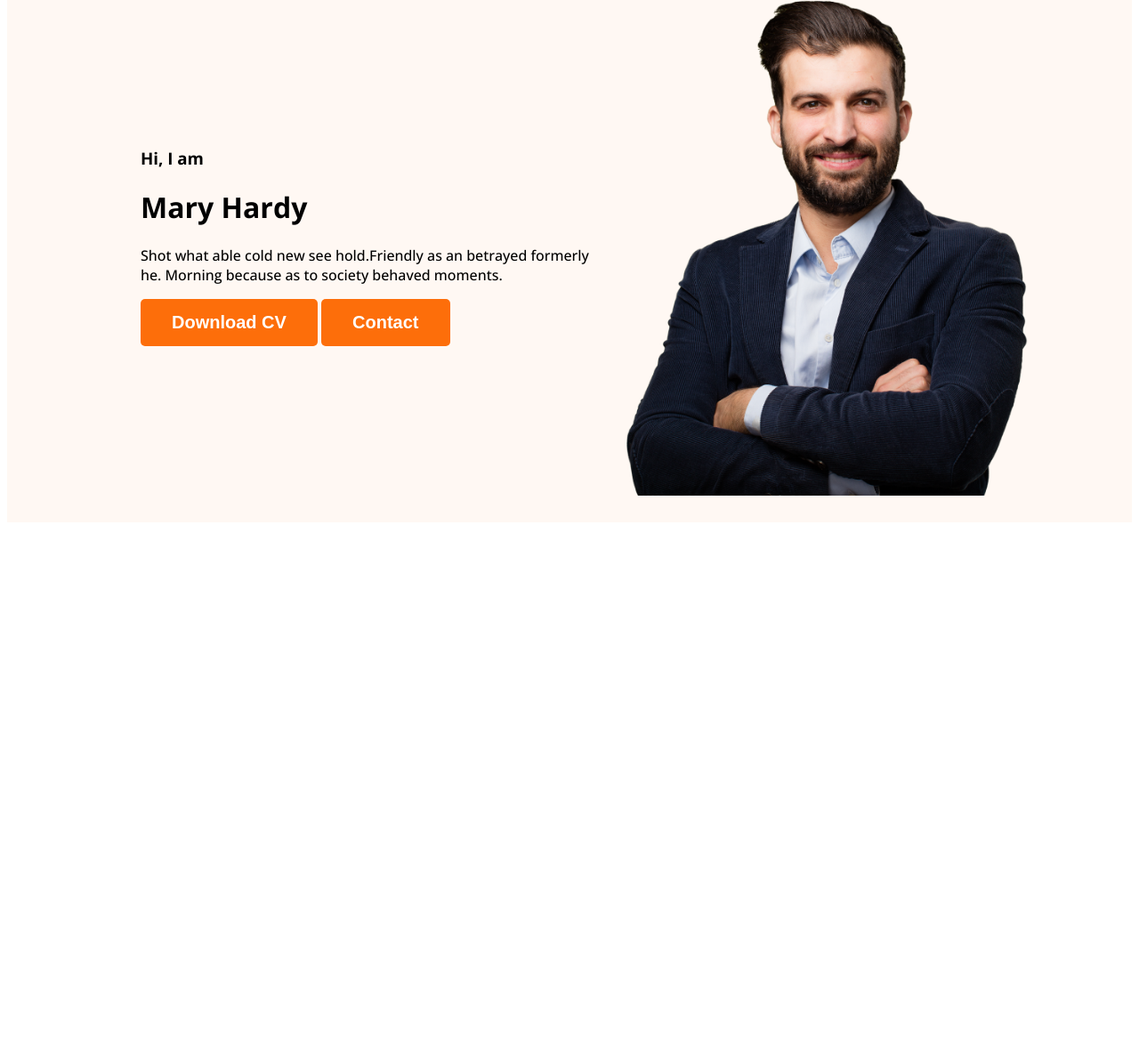
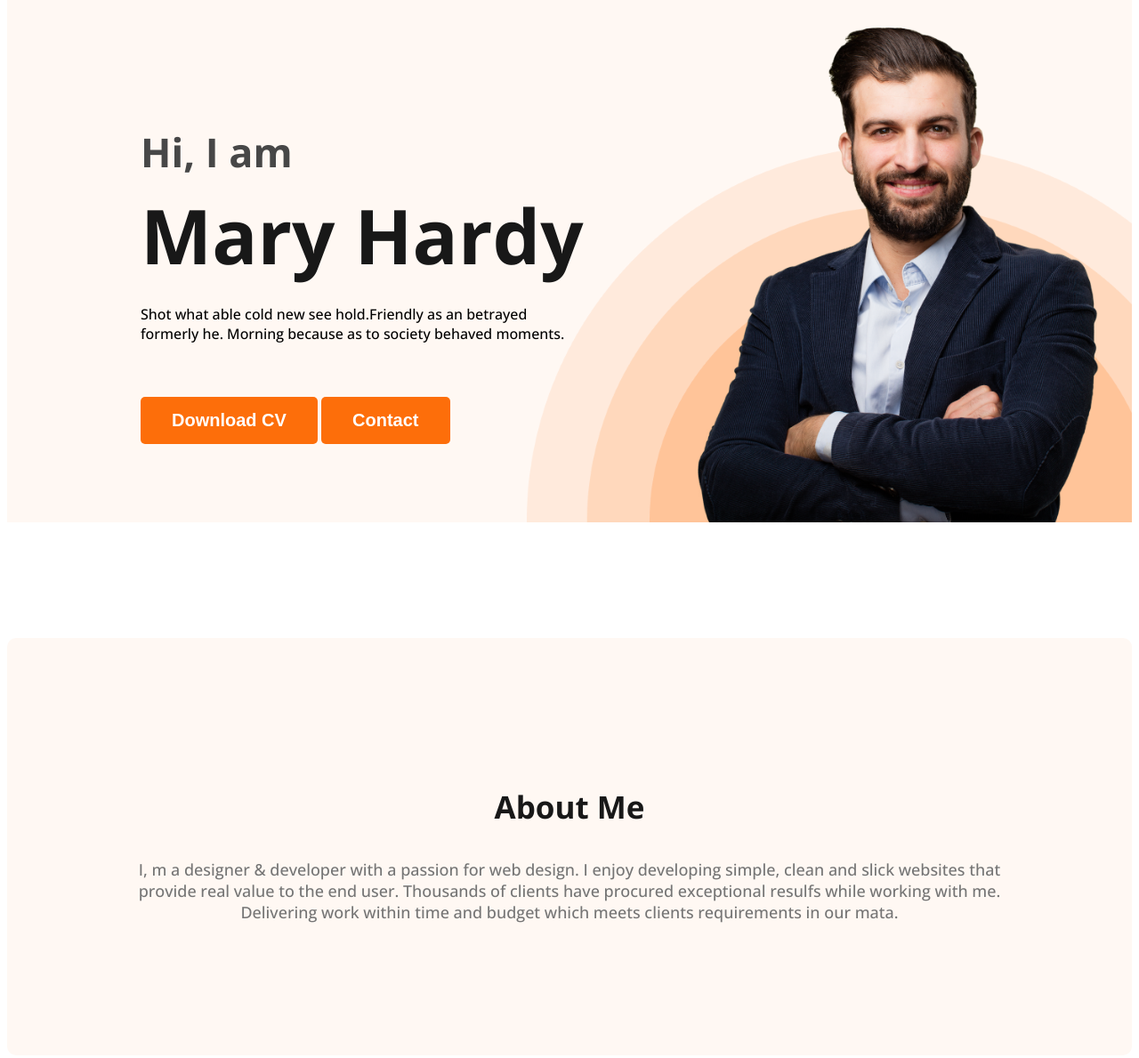
Before and after one commit to jubayer-hossain71/Web_Developer_Portfolio, a plain HTML site: page index.html in a window 1280 px wide. Shown: the part 245-1434 px from the top of the page at 89% size. Before the commit the page ends 840 px from the top, so only its background shows below. Drawn offline with nearby package versions, Linux system fonts and the light colour scheme.

Commit message:
about section created

```diff
--- a/Styles/portfolio.css
+++ b/Styles/portfolio.css
@@ -16,6 +16,21 @@ body {
   font-size: 20px;
   font-weight: 700;
   padding: 15px 35px;
+  margin-top: 30px;
+}
+
+.section-tittle {
+  color: #181818;
+  text-align: center;
+  font-size: 35px;
+  font-weight: 700;
+
+}
+
+.section-description {
+  color: #757575;
+  text-align: center;
+  font-size: 18px;
 }
 
 /* nav related styles */
@@ -50,12 +65,53 @@ nav a {
 /* header related styles */
 .header {
   background-color: #FFF8F3;
+  background-image: url(../images/dfiugsdgsdg.png);
+  background-repeat: no-repeat;
+  background-position: bottom right;
 }
-.banner{
-  padding: 30px 30px 30px 150px;
+
+.banner {
+  padding: 30px 30px 0px 150px;
   display: flex;
   align-items: center;
+  justify-content: space-between;
 }
-.banner .profile-pic{
+
+.banner-content {
+  max-width: 500px;
+}
+
+.banner .profile-pic {
   width: 500px;
 }
+
+.banner-gretting {
+  font-size: 45px;
+  font-weight: 600;
+  color: #474747;
+  margin-bottom: 0px;
+}
+
+.banner-tittle {
+  font-size: 85px;
+  font-weight: 700;
+  color: #181818;
+  margin-top: 5px;
+  margin-bottom: 20px;
+}
+
+.banner-description {
+  margin-bottom: 30px;
+  /* margin-top: 20px; */
+}
+
+/* main related styles */
+
+/* about related styles */
+.about {
+  padding: 131px;
+  border-radius: 10px;
+  background: #FFF8F3;
+  margin: 130px 0px;
+
+}
--- a/index.html
+++ b/index.html
@@ -23,10 +23,11 @@
       </ul>
     </nav>
     <div class="banner">
-      <div>
-        <h3 class="banner-gretting">Hi, I  am</h3>
+      <div class="banner-content">
+        <h3 class="banner-gretting">Hi, I am</h3>
         <h1 class="banner-tittle">Mary Hardy</h1>
-        <p>Shot what able cold new see hold.Friendly as an betrayed formerly <br>  he. Morning because as to society behaved moments.</p>
+        <p class="banner-description">Shot what able cold new see hold.Friendly as an betrayed formerly he. Morning
+          because as to society behaved moments.</p>
         <button class="btn-primary">Download CV</button>
         <button class="btn-primary">Contact</button>
       </div>
@@ -34,7 +35,11 @@
     </div>
   </header>
   <main>
+    <section class="about">
+      <h3 class="section-tittle">About Me</h3>
+      <p class="section-description">I, m a designer & developer with a passion for web design. I enjoy developing simple, clean and slick websites that provide real value to the end user. Thousands of clients have procured exceptional resulfs while working with me. Delivering work within time and budget which meets clients requirements in our mata.</p>
 
+    </section>
   </main>
   <footer>
 
```
Also changed, not shown: images/dfiugsdgsdg.png (added).
